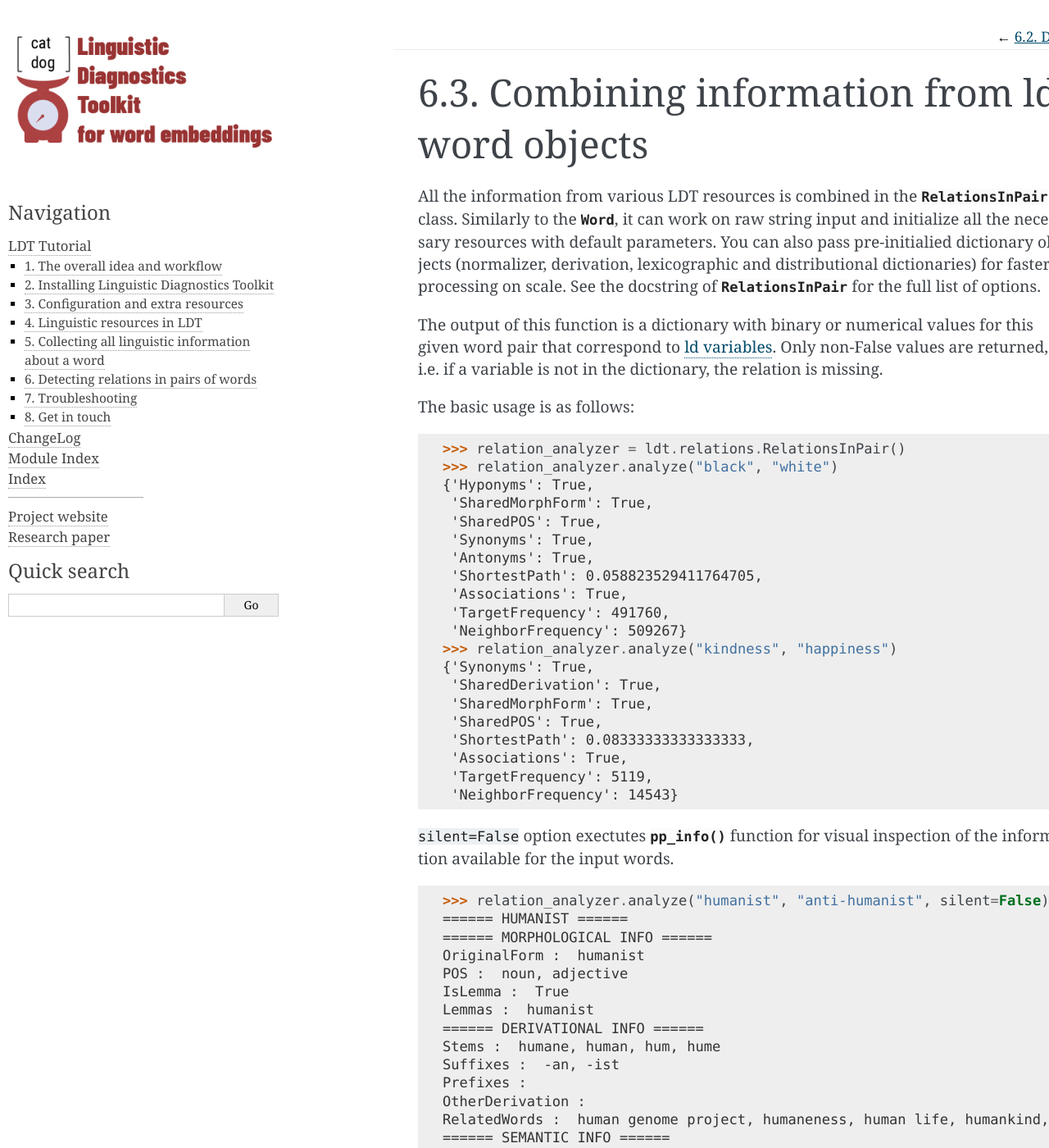
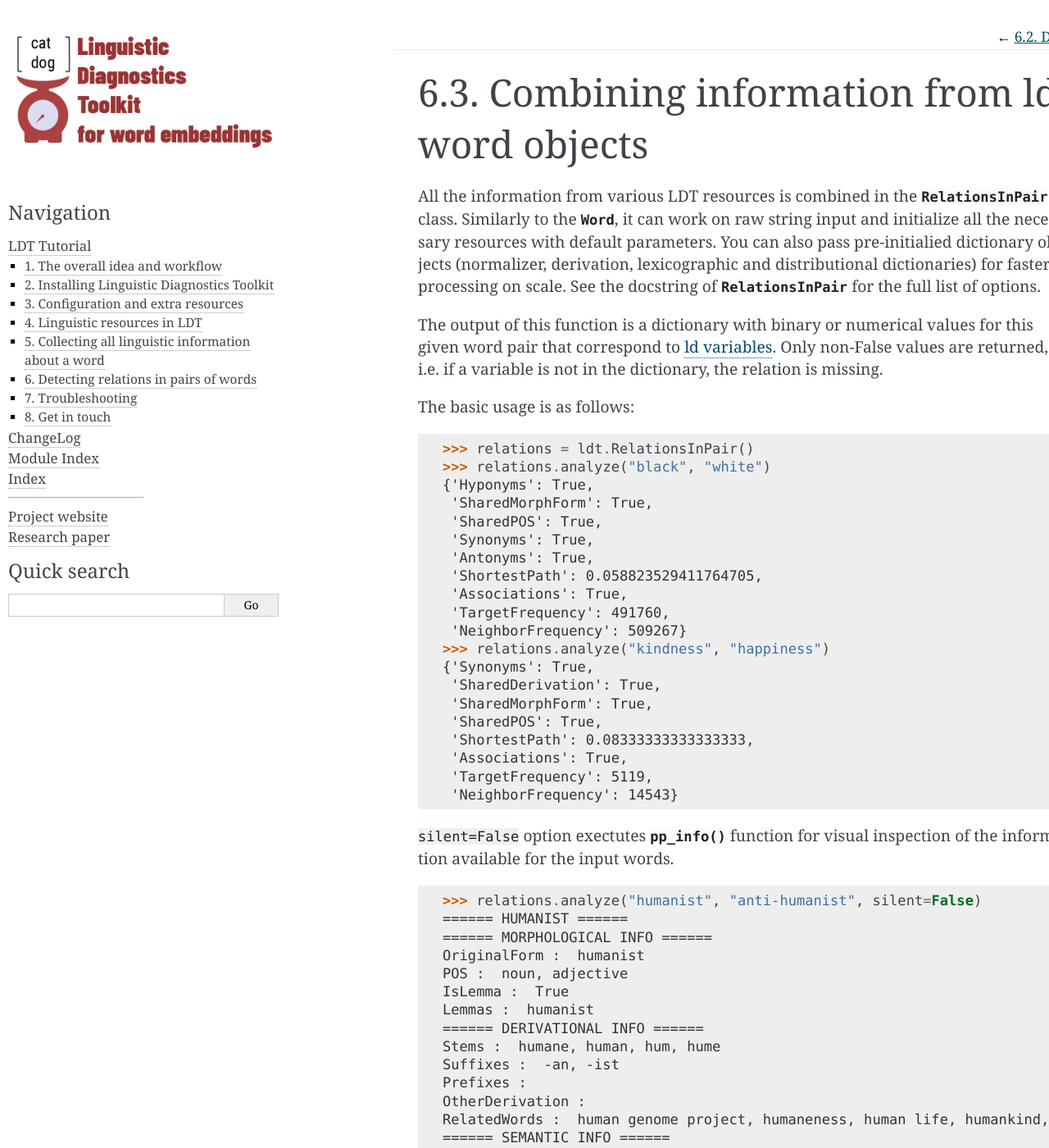
Before and after one commit to annargrs/ldt, a Sphinx documentation site: the page built from docs/source/Tutorial/relations/pair.rst, in a window 1280 px wide and 1400 px high. Shown: the whole window at 82% size. Built offline with Sphinx 7.4.7, drawn with Linux system fonts in a browser that asks for light colours.

Commit message:
bug fix in relations analyzer

```diff
--- a/docs/source/Tutorial/relations/pair.rst
+++ b/docs/source/Tutorial/relations/pair.rst
@@ -11,8 +11,8 @@ The output of this function is a dictionary with binary or numerical values for
 
 The basic usage is as follows:
 
->>> relation_analyzer = ldt.relations.RelationsInPair()
->>> relation_analyzer.analyze("black", "white")
+>>> relations = ldt.RelationsInPair()
+>>> relations.analyze("black", "white")
 {'Hyponyms': True,
  'SharedMorphForm': True,
  'SharedPOS': True,
@@ -22,7 +22,7 @@ The basic usage is as follows:
  'Associations': True,
  'TargetFrequency': 491760,
  'NeighborFrequency': 509267}
->>> relation_analyzer.analyze("kindness", "happiness")
+>>> relations.analyze("kindness", "happiness")
 {'Synonyms': True,
  'SharedDerivation': True,
  'SharedMorphForm': True,
@@ -34,7 +34,7 @@ The basic usage is as follows:
 
 ``silent=False`` option exectutes :meth:`~ldt.relations.word.Word.pp_info` function for visual inspection of the information available for the input words.
 
->>> relation_analyzer.analyze("humanist", "anti-humanist", silent=False)
+>>> relations.analyze("humanist", "anti-humanist", silent=False)
 ====== HUMANIST ======
 ====== MORPHOLOGICAL INFO ======
 OriginalForm :  humanist
--- a/ldt/__init__.py
+++ b/ldt/__init__.py
@@ -18,5 +18,6 @@ from ldt.helpers.loading import load_resource
 from ldt import dicts
 from ldt import relations
 from ldt.relations import Word
+from ldt.relations import RelationsInPair
 
 from ldt import experiments
```
Also changed, not shown: 1 other file.
